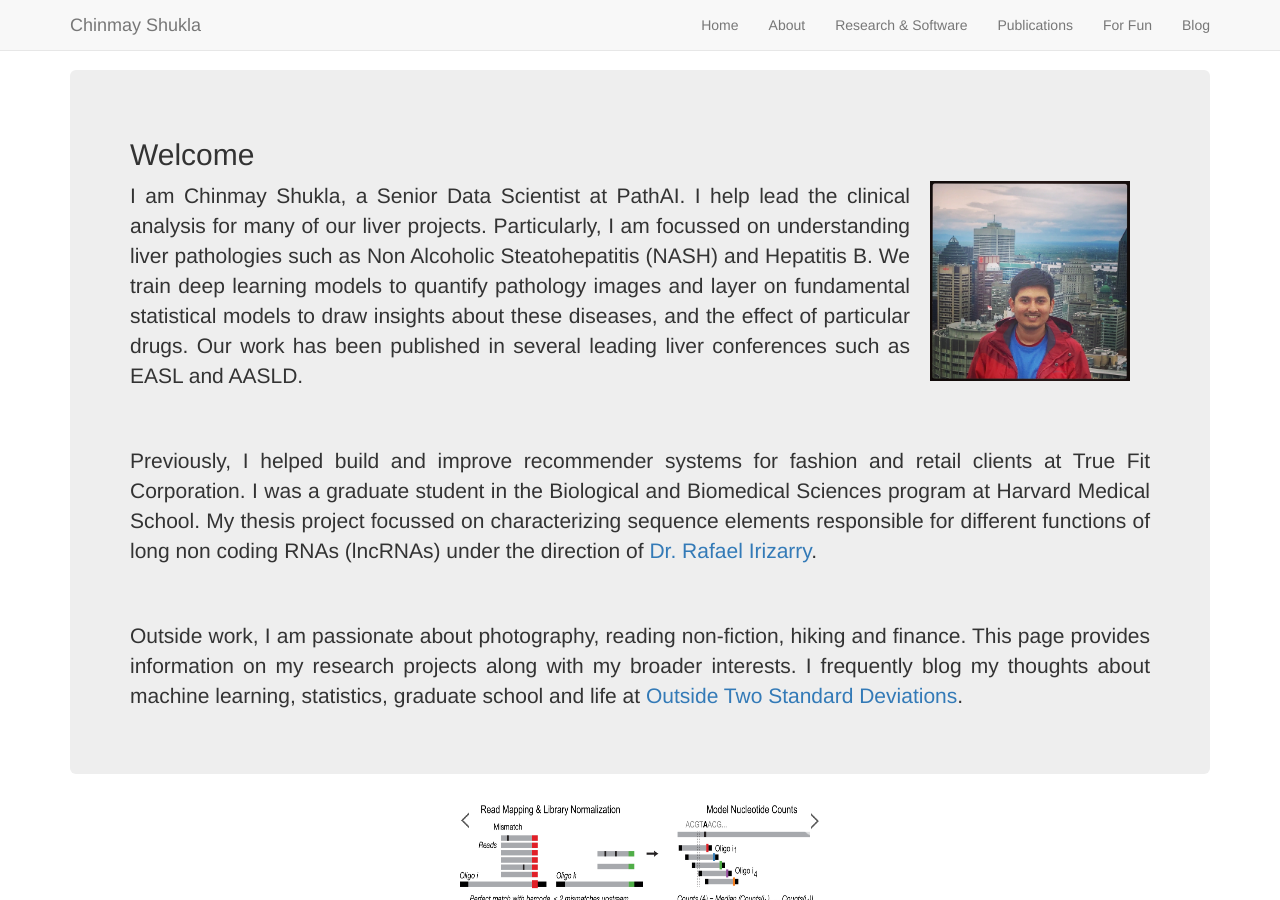
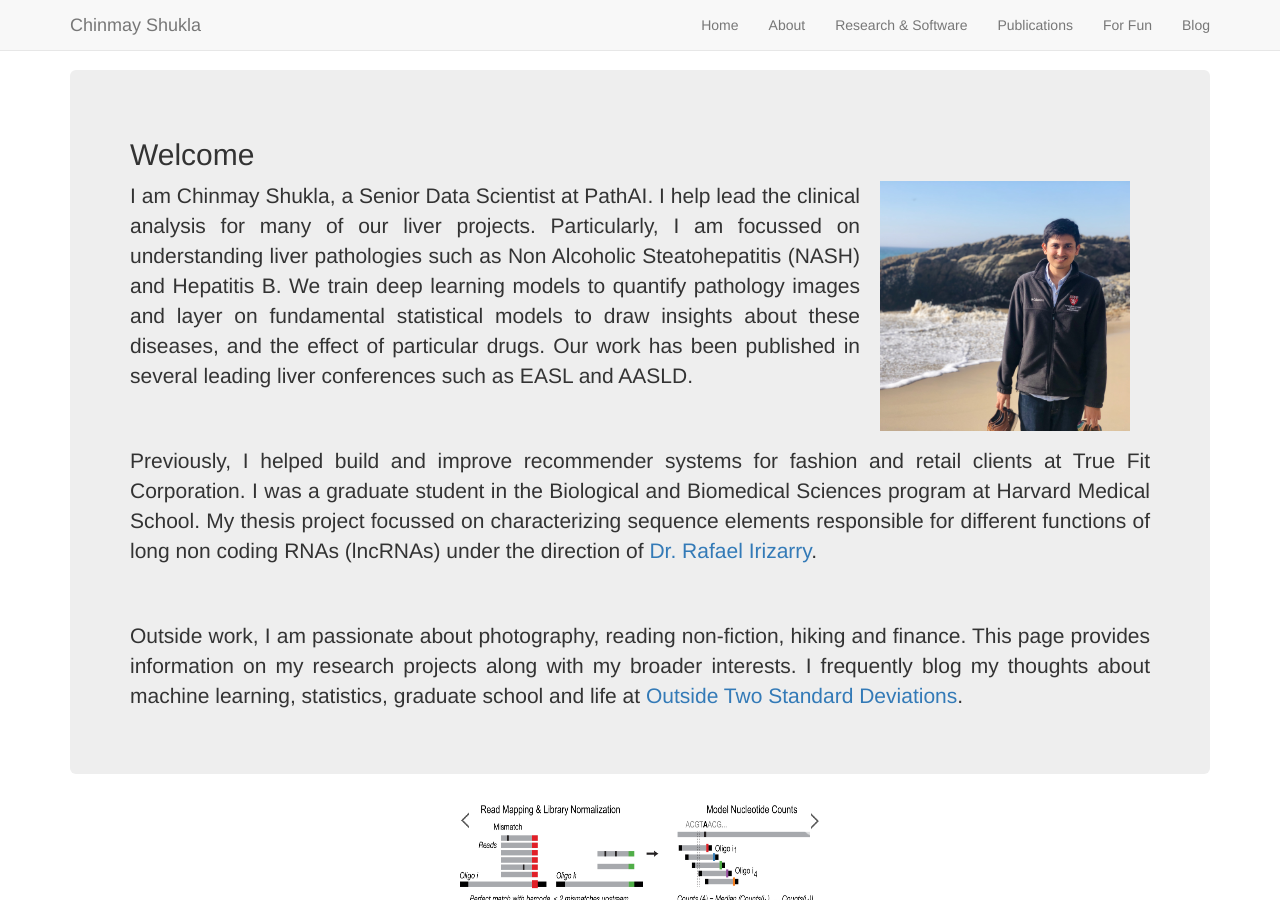
Before and after one commit to cshukla/cshukla.github.io, a Jekyll site: the page built from index.html, in a window 1280 px wide and 900 px high. Built offline with Jekyll 4.4.1, drawn with Linux system fonts in a browser that asks for light colours; nearby versions of some CDN libraries; the list of posts is cut into pages by our own code; grey boxes are pictures that could not be loaded.

Commit message:
new homepage picture

```diff
--- a/index.html
+++ b/index.html
@@ -15,7 +15,7 @@ layout: template1
 <!-- Main component for a primary marketing message or call to action -->
 <div class="jumbotron">
 	<h2>Welcome</h2>
-    <img style="float: right;width:200px;height:200px;" hspace="20" src="https://github.com/cshukla/cshukla.github.io/blob/master/assets/img/IMG_0369.jpg?raw=true">
+    <img style="float: right;width:250px;height:250px;" hspace="20" src="https://raw.githubusercontent.com/cshukla/cshukla.github.io/master/assets/img/IMG_2518.jpeg">
     <p align="justify"> I am Chinmay Shukla, a Senior Data Scientist at PathAI. I help lead the clinical analysis for many of our liver projects. Particularly, I am focussed on understanding liver pathologies such as Non Alcoholic Steatohepatitis (NASH) and Hepatitis B. We train deep learning models to quantify pathology images and layer on fundamental statistical models to draw insights about these diseases, and the effect of particular drugs. Our work has been published in several leading liver conferences such as EASL and AASLD.
     </p>
     <br>
```
